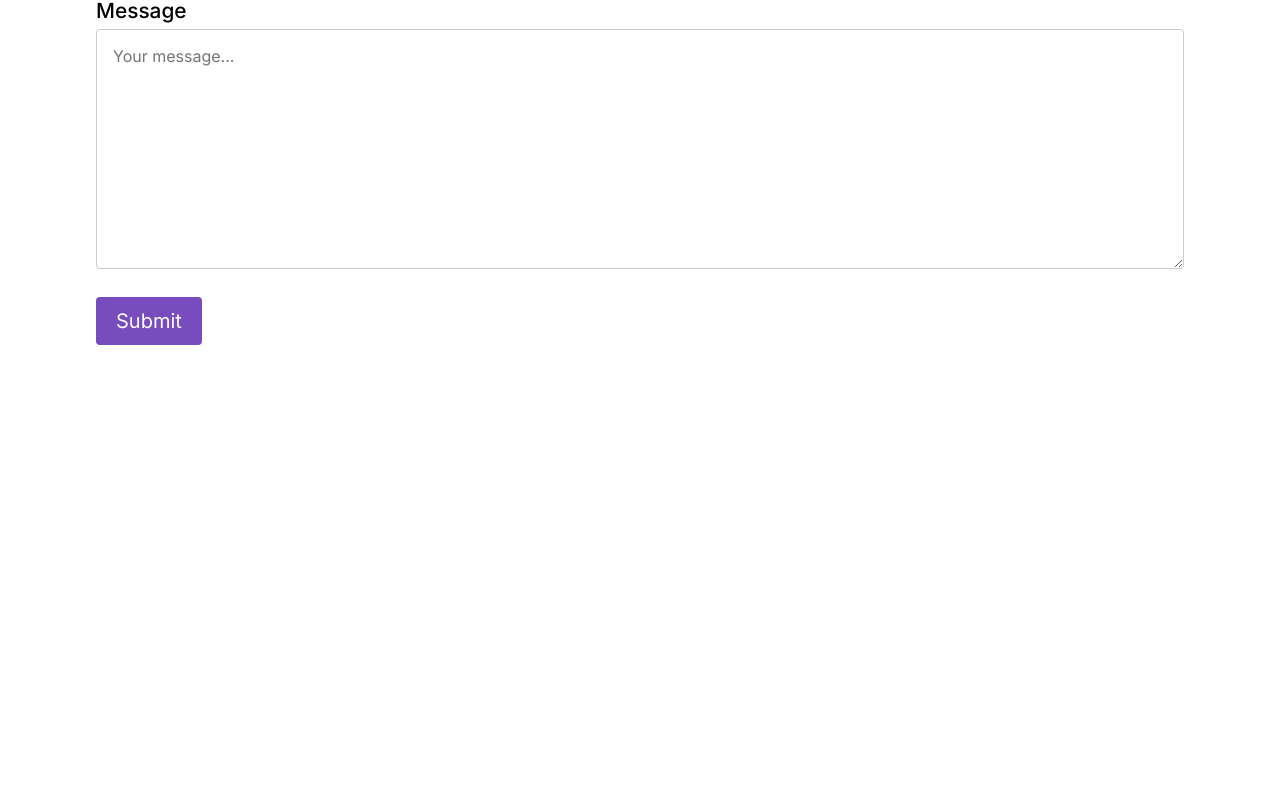
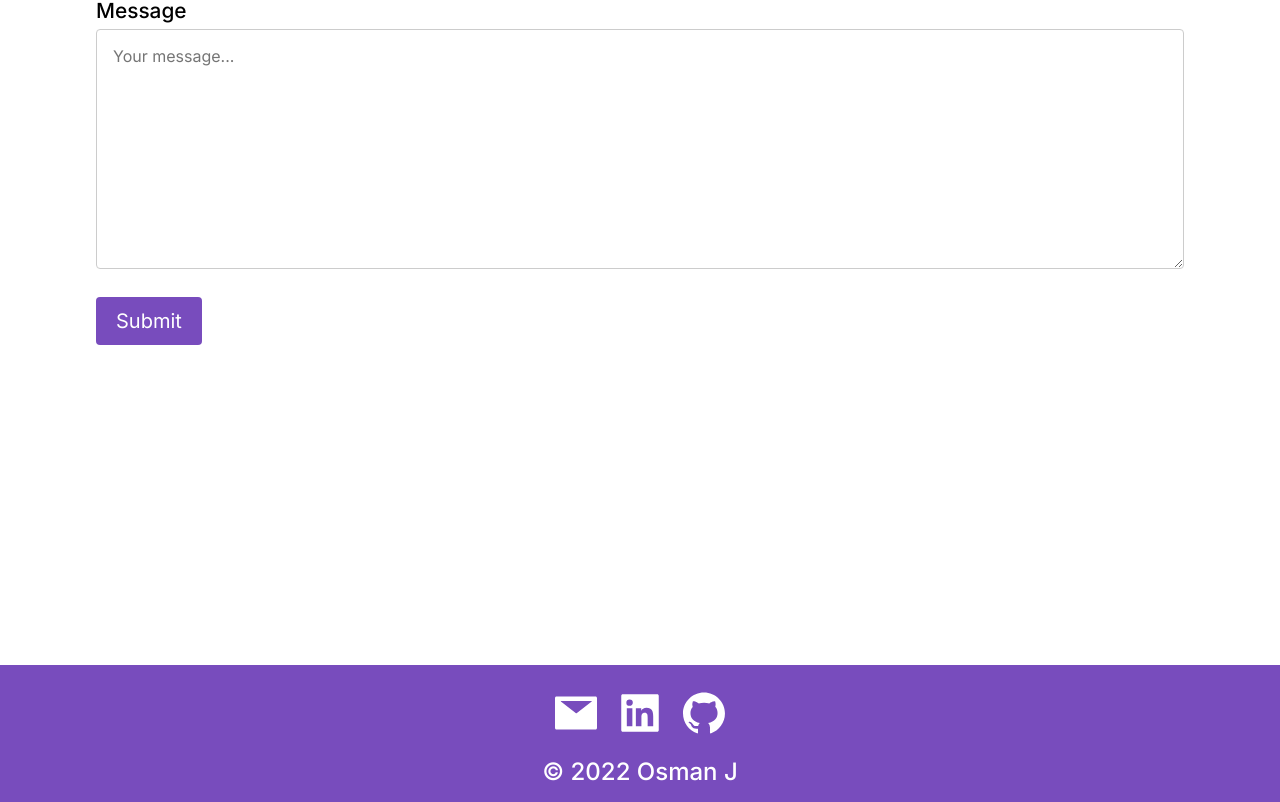
Before and after one commit to Osman-J/portfolio-website, a React (Create React App) app in the folder client/: page / in a window 1280 px wide. Shown: the part 6360-7162 px from the top of the page. Before the commit the page ends 7025 px from the top, so only its background shows below. Built offline with nearby package versions, Linux system fonts and the light colour scheme; the HTML template or start-up script is replaced by a standard one.

Commit message:
added footer section

```diff
--- a/client/src/App.js
+++ b/client/src/App.js
@@ -5,6 +5,7 @@ import About from './components/About/About';
 import Projects from './components/Projects/Projects';
 import Work from "./components/Work/Work";
 import Contact from './components/Contact/Contact';
+import Footer from './components/Footer/Footer';
 
 function App() {
   return (
@@ -17,6 +18,7 @@ function App() {
         <Work />
         <Contact />
       </div>
+      <Footer />
     </div>
   );
 }
--- /dev/null
+++ b/client/src/components/Footer/Footer.css
@@ -0,0 +1,52 @@
+/*
+    =================
+    Container Styles
+    =================
+*/
+.footer {
+    margin: 0;
+    padding: 1rem;
+    background-color: #784cbd;
+    display: flex;
+    justify-content: center;
+    align-items: center;
+    flex-direction: column;
+}
+
+.footer-content{
+    display: flex;
+    justify-content: center;
+    align-items: center;
+    flex-wrap: wrap;
+}
+
+.footer-content >*{
+    padding: 0;
+    margin: 0;
+}
+
+/*
+    =================
+    Typography Styles
+    =================
+*/
+
+.icon-link {
+    font-size: 3rem;
+    color: white;
+    margin: 0;
+    padding: .5rem;
+}
+
+.icon-link:hover {
+    transition: all .2s ease-in-out;
+    color: #202473;
+}
+
+.copyright {
+    margin: 0;
+    padding: 0;
+    font-size: 1.5rem;
+    font-weight: 500;
+    color: white;
+}
--- /dev/null
+++ b/client/src/components/Footer/Footer.js
@@ -0,0 +1,20 @@
+import React from "react";
+import "./Footer.css";
+import { AiFillMail, AiFillLinkedin, AiFillGithub } from "react-icons/ai";
+
+function Footer() {
+    return (
+        <footer className="footer">
+            <div className="footer-content">
+                <a className="icon-link" href="mailto:osman.jan.career@gmail.com"><AiFillMail /></a>
+                <a className="icon-link" href="https://www.linkedin.com/in/osman-jan" target="_blank"><AiFillLinkedin /></a>
+                <a className="icon-link" href="https://github.com/Osman-J" target="_blank"><AiFillGithub /></a>
+            </div>
+            <div>
+                <p className="copyright">&copy; 2022 Osman J</p>
+            </div>
+        </footer>
+    );
+}
+
+export default Footer;
```
